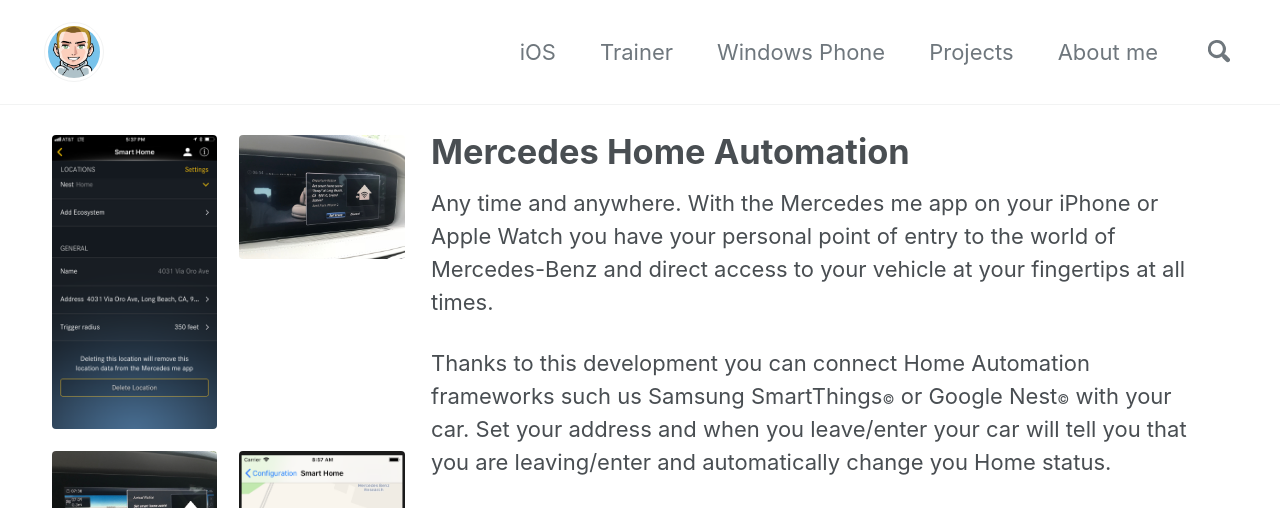
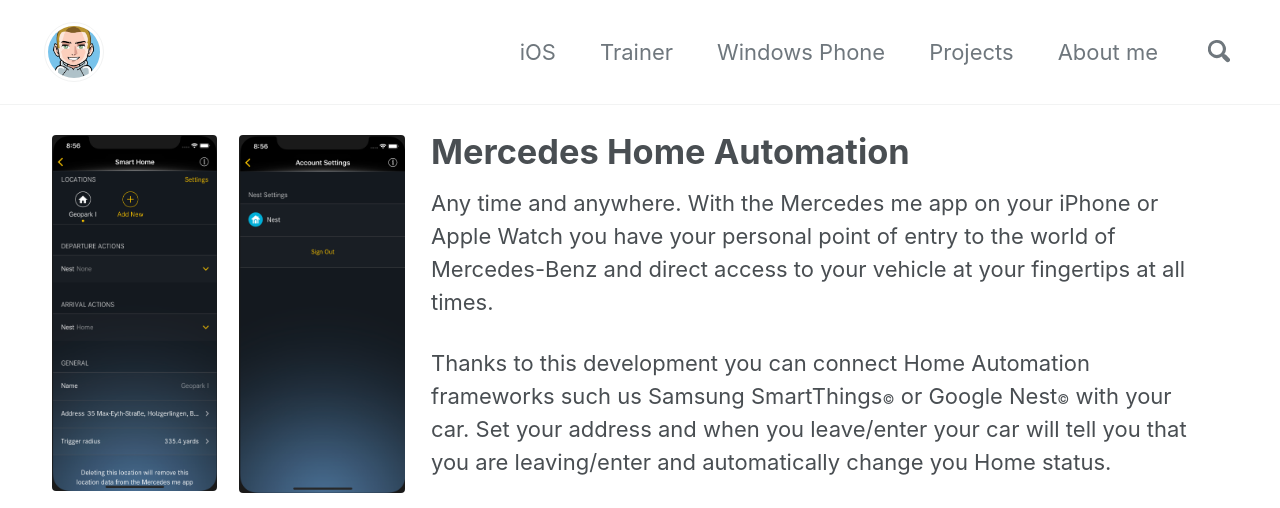
Before and after one commit to borjaIgartua/borjaigartua.github.io, a Jekyll site: the page built from _iOS/appsfactory/home-automation.md, in a window 1280 px wide. Shown: the top 508 px of the page. Built offline with Jekyll 4.4.1, drawn with Linux system fonts in a browser that asks for light colours; cached includes are drawn as plain includes; nearby versions of some CDN libraries; grey boxes are pictures that could not be loaded.

Commit message:
add home automation screens

```diff
--- a/_iOS/appsfactory/home-automation.md
+++ b/_iOS/appsfactory/home-automation.md
@@ -7,9 +7,11 @@
   teaser: /assets/images/home-automation-logo.jpg
 gallery:
   - image_path: /assets/screens/iOS/homeAutomation/uno.png
-  - image_path: /assets/screens/iOS/homeAutomation/dos.jpg
-  - image_path: /assets/screens/iOS/homeAutomation/tres.jpg
+  - image_path: /assets/screens/iOS/homeAutomation/dos.png
+  - image_path: /assets/screens/iOS/homeAutomation/tres.png
   - image_path: /assets/screens/iOS/homeAutomation/cuatro.png
+  - image_path: /assets/screens/iOS/homeAutomation/cinco.jpg
+  - image_path: /assets/screens/iOS/homeAutomation/seis.jpg
 ---
 
 <div id="main" role="main">
```
Also changed, not shown: assets/images/mm-home-page-feature.jpg (deleted), assets/screens/iOS/homeAutomation/cinco.jpg (renamed from assets/screens/iOS/homeAutomation/tres.jpg), assets/screens/iOS/homeAutomation/dos.png (added), assets/screens/iOS/homeAutomation/seis.jpg (renamed from assets/screens/iOS/homeAutomation/dos.jpg), assets/screens/iOS/homeAutomation/tres.png (added), assets/screens/iOS/homeAutomation/uno.png.
